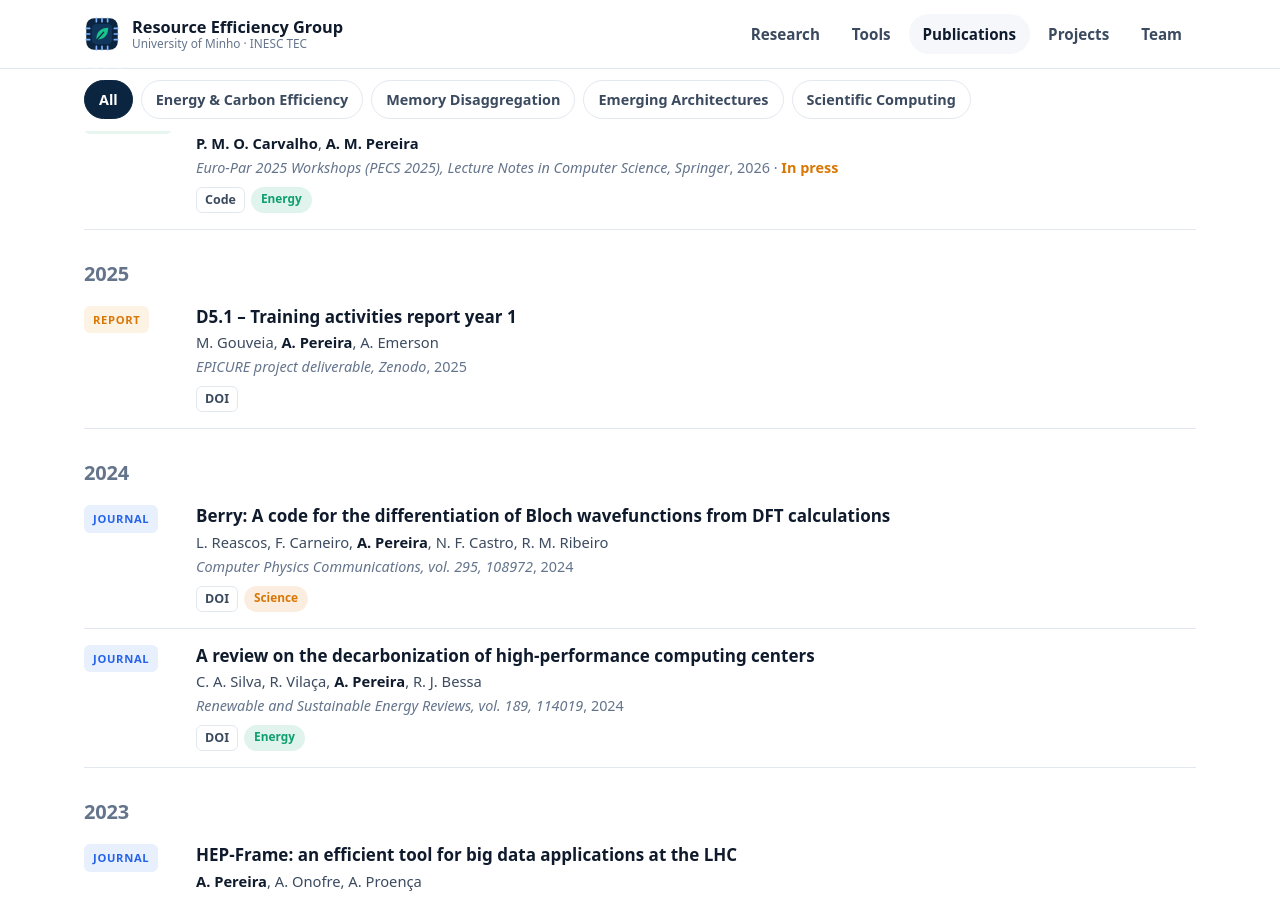
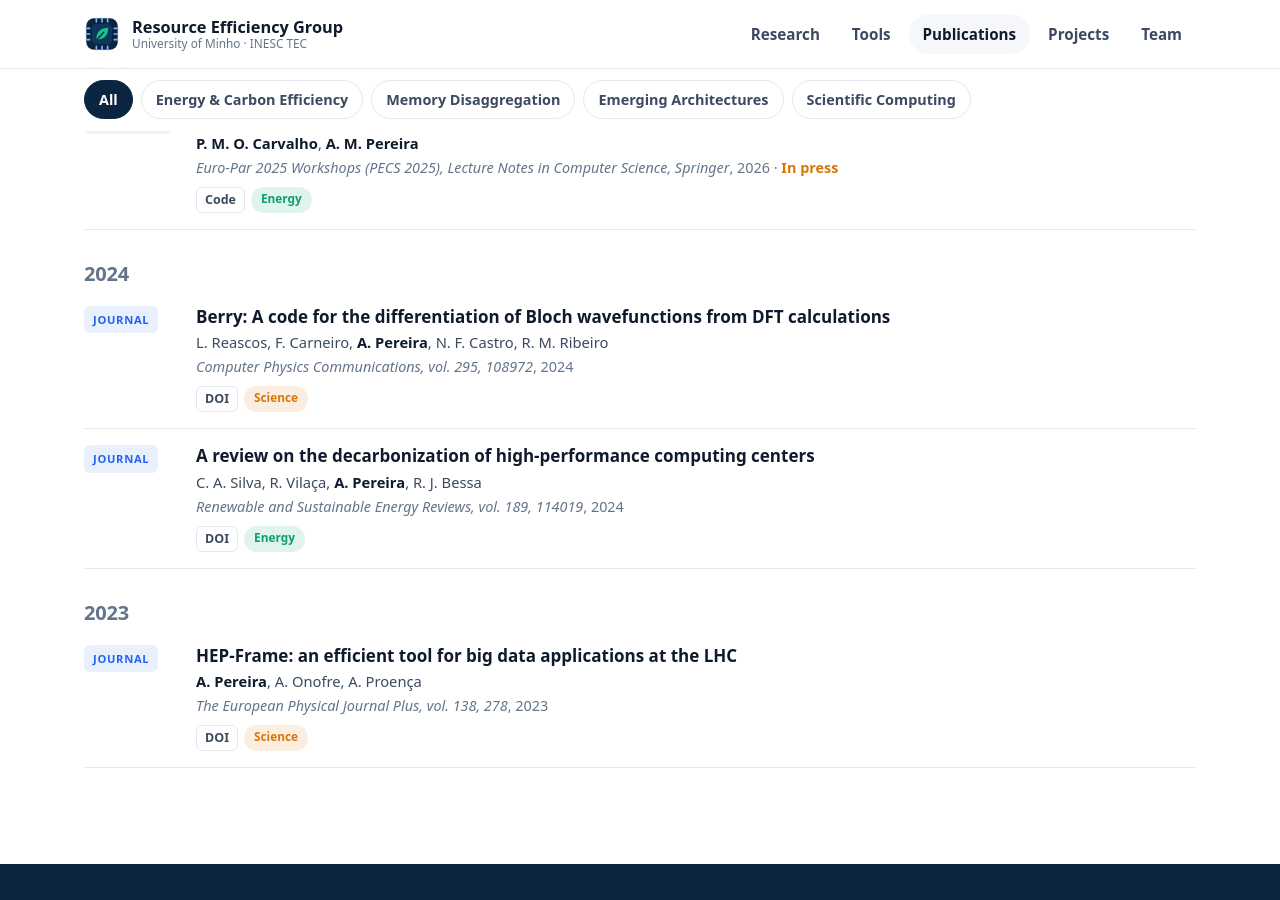
Before and after one commit to Resource-Efficiency-Group/resource-efficiency-group.github.io, a Jekyll site: the page built from publications.html, in a window 1280 px wide and 900 px high, scrolled down 411 px. Built offline with Jekyll 4.4.1, drawn with Linux system fonts in a browser that asks for light colours.

Commit message:
Update publications.yml

```diff
--- a/_data/publications.yml
+++ b/_data/publications.yml
@@ -14,14 +14,6 @@
   code: https://github.com/wave-hpc/wave
   lines: [energy]
   selected: true
-
-- title: "D5.1 – Training activities report year 1"
-  authors: [M. Gouveia, A. Pereira, A. Emerson]
-  venue: EPICURE project deliverable, Zenodo
-  year: 2025
-  type: report
-  doi: 10.5281/zenodo.21932873
-  lines: []
 
 - title: "A review on the decarbonization of high-performance computing centers"
   authors: [C. A. Silva, R. Vilaça, A. Pereira, R. J. Bessa]
```
